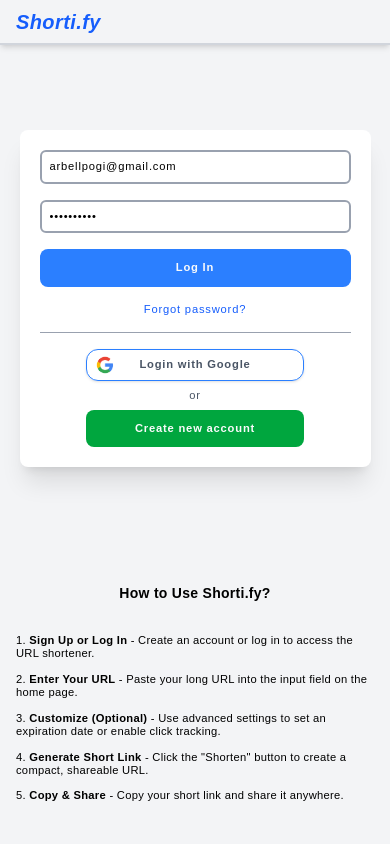
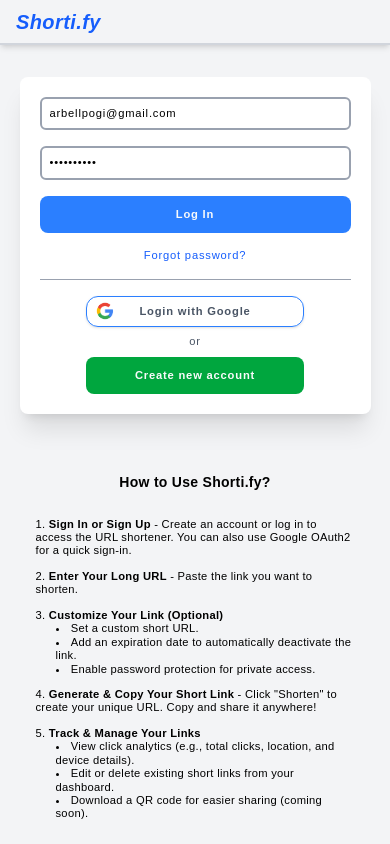
Before and after one commit to JonArbell/shorti.fy-frontend, an Angular app: page / in a window 390 px wide. Shown: the top 844 px of the page. Built offline with nearby package versions, Linux system fonts and the light colour scheme.

Commit message:
fix responsive

```diff
--- a/src/app/app.component.html
+++ b/src/app/app.component.html
@@ -4,7 +4,7 @@
     <app-header></app-header>
   </section>
 
-  <section>
+  <section class="w-full flex items-center justify-center">
     @if (isLoggedIn()) {
       <app-authenticated-base-page></app-authenticated-base-page>
     }@else{
--- a/src/app/components/authentication/authentication-base-page/authentication-base-page.component.html
+++ b/src/app/components/authentication/authentication-base-page/authentication-base-page.component.html
@@ -1,19 +1,41 @@
-<section class="xl:h-[75vh] xl:min-h-[470px] xxs:h-[95vh] items-center xl:flex-row-reverse xxs:min-h-[670px] xxs:flex-col  flex xxs:justify-evenly xl:justify-center tracking-wider">
+<section class="xl:h-[75vh] xl:min-h-[470px] xxs:h-[95vh] items-center xl:flex-row-reverse xxs:min-h-[720px] xxs:flex-col flex xxs:justify-evenly xl:justify-evenly tracking-wider w-full">
 
     <section class="xl:h-[70%] xxs:h-[60%] flex items-center justify-center">
         <router-outlet></router-outlet>
     </section>
 
-    <section class="xxs:h-[35%] xl:w-[30%] xxs:px-4 h-[25%] xxs:text-xs xl:text-sm tracking-wide flex items-center justify-evenly flex-col">
+    <section class="xl:w-[45%] xxs:w-[90%] md:w-[80%] xxs:px-4 xl:px-0 h-[60%] xxs:text-xs xl:text-sm tracking-wide flex items-center justify-evenly flex-col">
 
         <h3 class="font-semibold xxs:text-sm 3xl:text-xl">How to Use Shorti.fy?</h3>
 
         <ol class="list-inside list-decimal flex flex-col gap-3">
-            <li><strong class="font-semibold">Sign Up or Log In</strong> - Create an account or log in to access the URL shortener.</li>
-            <li><strong class="font-semibold">Enter Your URL</strong> - Paste your long URL into the input field on the home page.</li>
-            <li><strong class="font-semibold">Customize (Optional)</strong> - Use advanced settings to set an expiration date or enable click tracking.</li>
-            <li><strong class="font-semibold">Generate Short Link</strong> - Click the "Shorten" button to create a compact, shareable URL.</li>
-            <li><strong class="font-semibold">Copy & Share</strong> - Copy your short link and share it anywhere.</li>
+
+            <li><strong class="font-semibold">Sign In or Sign Up</strong> - Create an account or log in to access the URL shortener. You can also use Google OAuth2 for a quick sign-in.</li>
+
+            <li><strong class="font-semibold">Enter Your Long URL</strong> - Paste the link you want to shorten.</li>
+
+            <li><strong>Customize Your Link (Optional)</strong>
+
+                <ul class="pl-5 list-inside list-disc">
+                    <li>Set a custom short URL.</li>
+                    <li>Add an expiration date to automatically deactivate the link.</li>
+                    <li>Enable password protection for private access.</li>
+                </ul>
+
+            </li>
+
+            <li><strong class="font-semibold">Generate & Copy Your Short Link</strong> - Click "Shorten" to create your unique URL. Copy and share it anywhere!</li>
+
+            <li><strong>Track & Manage Your Links</strong>
+
+                <ul class="pl-5 list-inside list-disc">
+                    <li>View click analytics (e.g., total clicks, location, and device details).</li>
+
+                    <li>Edit or delete existing short links from your dashboard.</li>
+
+                    <li>Download a QR code for easier sharing (coming soon).</li>
+                </ul>
+            </li>
         </ol>
 
     </section>
```
